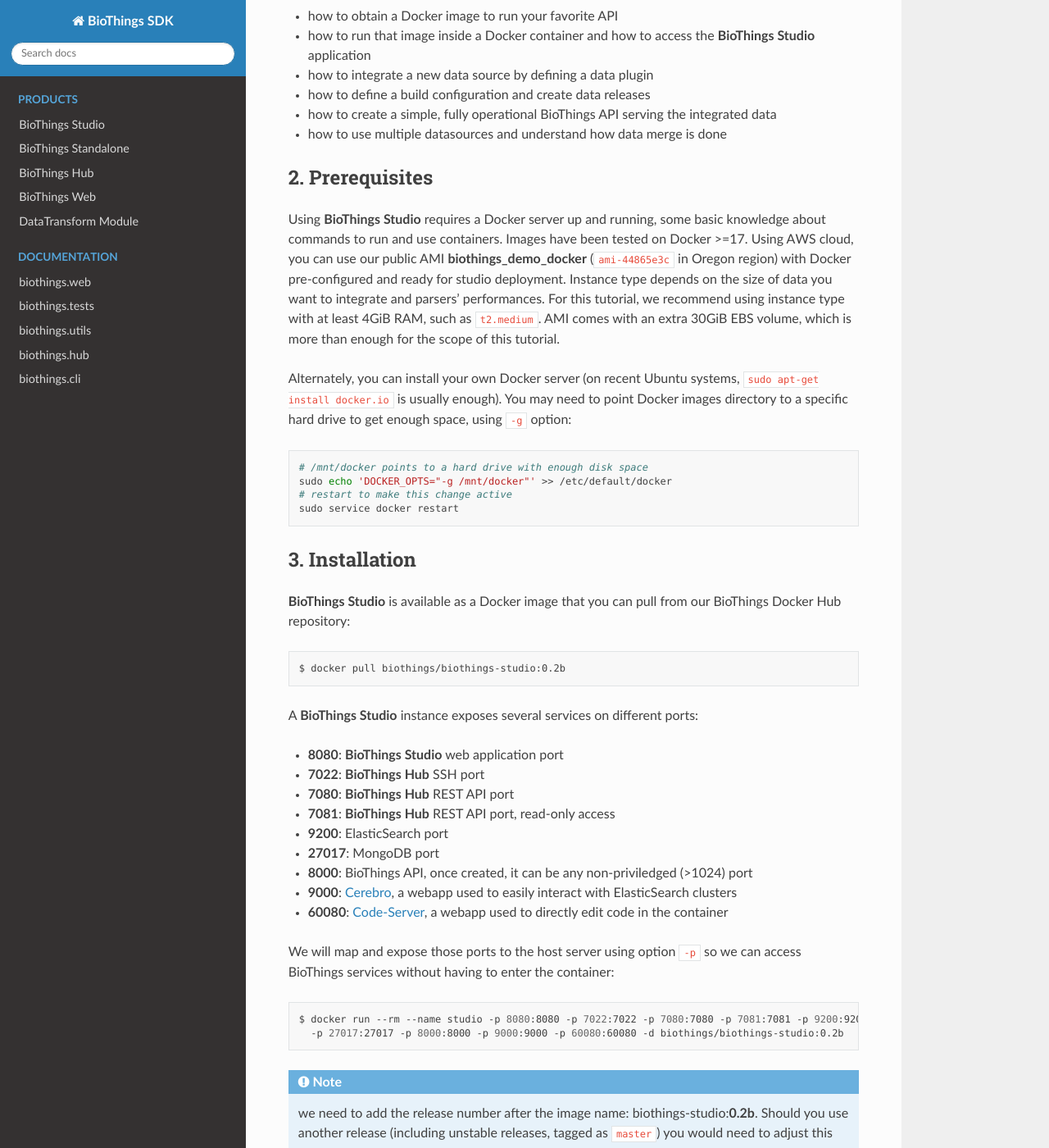
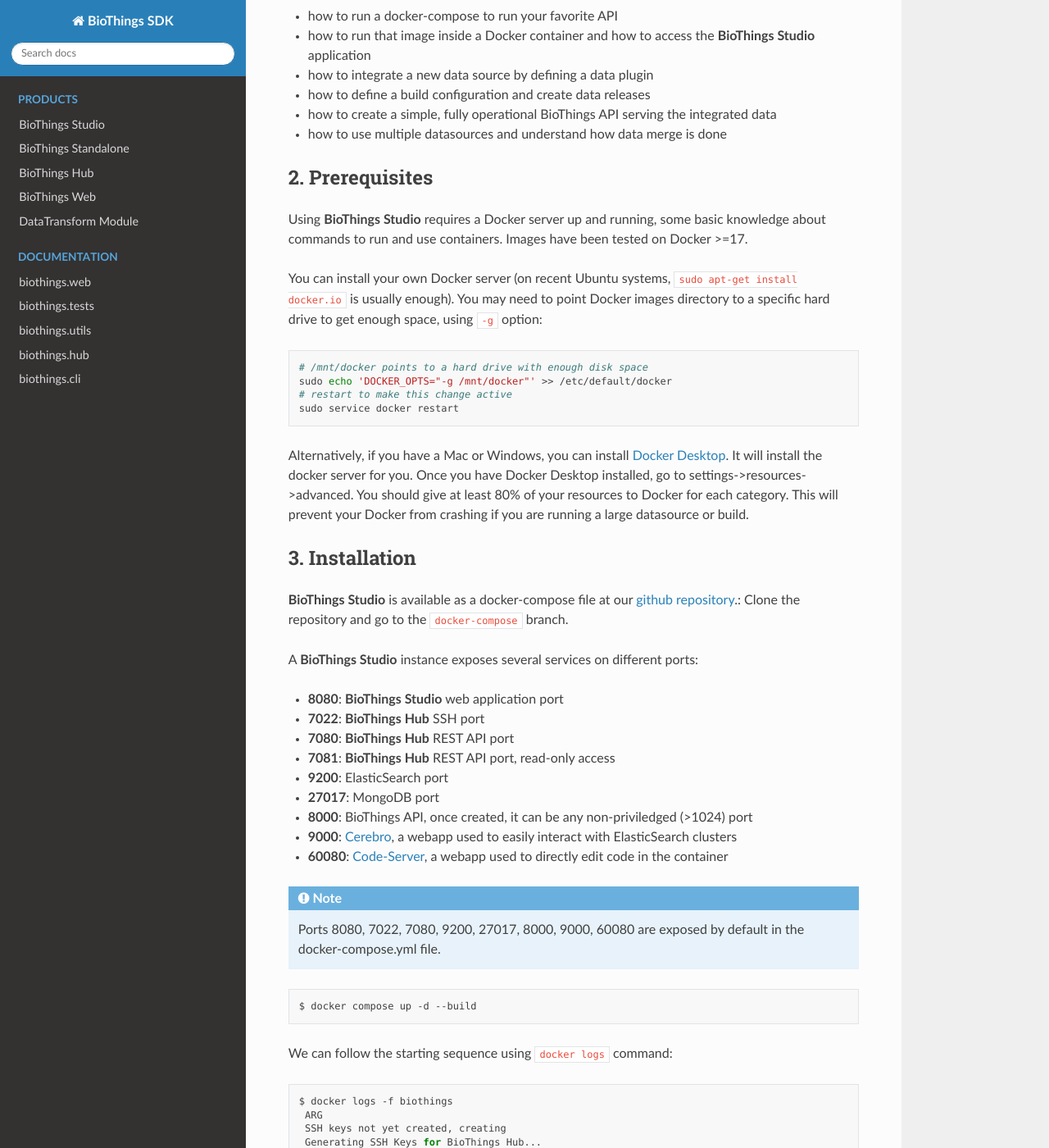
Before and after one commit to biothings/biothings.api, a Sphinx documentation site: the page built from docs/tutorial/studio_tutorial.rst, in a window 1280 px wide and 1400 px high, scrolled down 578 px. Shown: the whole window at 82% size. Built offline with Sphinx 7.4.7 and the Read the Docs theme 2.0.0, drawn with Linux system fonts in a browser that asks for light colours; some of the changed text lies outside the part shown.

Commit message:
wip group effort refactoring of tutorial

```diff
--- a/docs/tutorial/studio_tutorial.rst
+++ b/docs/tutorial/studio_tutorial.rst
@@ -7,8 +7,7 @@
 
 .. note:: You may also want to read the `developer's guide <studio_guide.html>`_ for more detailed informations.
 
-.. note:: The following tutorial is only valid for **BioThings Studio** release **0.2b**. Check
-   all available `releases <https://github.com/biothings/biothings_studio/releases>`_ for more.
+.. note:: The following tutorial uses a docker-compose file to run the **BioThings Studio** and **Hub**. This file is available `here <https://github.com/biothings/biothings_docker/tree/docker-compose>`_
 
 =================
 1. What you'll learn
@@ -16,7 +15,7 @@
 
 Through this guide, you'll learn:
 
-* how to obtain a Docker image to run your favorite API
+* how to run a docker-compose to run your favorite API
 * how to run that image inside a Docker container and how to access the **BioThings Studio** application
 * how to integrate a new data source by defining a data plugin
 * how to define a build configuration and create data releases
@@ -29,14 +28,9 @@
 =============
 
 Using **BioThings Studio** requires a Docker server up and running, some basic knowledge
-about commands to run and use containers. Images have been tested on Docker >=17. Using AWS cloud,
-you can use our public AMI **biothings_demo_docker** (``ami-44865e3c`` in Oregon region) with Docker pre-configured
-and ready for studio deployment. Instance type depends on the size of data you
-want to integrate and parsers' performances. For this tutorial, we recommend using instance type with at least
-4GiB RAM, such as ``t2.medium``. AMI comes with an extra 30GiB EBS volume, which is more than enough
-for the scope of this tutorial.
+about commands to run and use containers. Images have been tested on Docker >=17.
 
-Alternately, you can install your own Docker server (on recent Ubuntu systems, ``sudo apt-get install docker.io``
+You can install your own Docker server (on recent Ubuntu systems, ``sudo apt-get install docker.io``
 is usually enough). You may need to point Docker images directory to a specific hard drive to get enough space,
 using ``-g`` option:
 
@@ -47,16 +41,16 @@
   # restart to make this change active
   sudo service docker restart
 
+Alternatively, if you have a Mac or Windows, you can install `Docker Desktop <https://www.docker.com/products/docker-desktop>`_.
+It will install the docker server for you. Once you have Docker Desktop installed, go to settings->resources->advanced. You should give at least 80% of your resources to Docker for each category.
+This will prevent your Docker from crashing if you are running a large datasource or build.
 
 ============
 3. Installation
 ============
 
-**BioThings Studio** is available as a Docker image that you can pull from our BioThings Docker Hub repository:
-
-.. code:: bash
-
-  $ docker pull biothings/biothings-studio:0.2b
+**BioThings Studio** is available as a docker-compose file at our `github repository <https://github.com/biothings/biothings_docker/>`_.:
+Clone the repository and go to the ``docker-compose`` branch.
 
 A **BioThings Studio** instance exposes several services on different ports:
 
@@ -70,43 +64,24 @@
 * **9000**: `Cerebro <https://github.com/lmenezes/cerebro>`_, a webapp used to easily interact with ElasticSearch clusters
 * **60080**: `Code-Server <https://github.com/cdr/code-server>`_, a webapp used to directly edit code in the container
 
-We will map and expose those ports to the host server using option ``-p`` so we can access BioThings services without
-having to enter the container:
+.. note:: Ports 8080, 7022, 7080, 9200, 27017, 8000, 9000, 60080 are exposed by default in the docker-compose.yml file.
 
 .. code:: bash
 
-  $ docker run --rm --name studio -p 8080:8080 -p 7022:7022 -p 7080:7080 -p 7081:7081 -p 9200:9200 \
-    -p 27017:27017 -p 8000:8000 -p 9000:9000 -p 60080:60080 -d biothings/biothings-studio:0.2b
-
-.. note:: we need to add the release number after the image name: biothings-studio:**0.2b**. Should you use another release (including unstable releases,
-   tagged as ``master``) you would need to adjust this parameter accordingly.
-
-.. note:: Biothings Studio and the Hub are not designed to be publicly accessible. Those ports should **not** be exposed. When
-   accessing the Studio and any of these ports, SSH tunneling can be used to safely access the services from outside.
-   Ex: ``ssh -L 7080:localhost:7080 -L 8080:localhost:8080 -L 7022:localhost:7022 -L 9000:localhost:9000 user@mydockerserver`` will expose the Hub REST API, the web application,
-   the Hub SSH, and Cerebro app ports to your computer, so you can access the webapp using http://localhost:8080, the Hub REST API using http://localhost:7080,
-   http://localhost:9000 for Cerebro, and directly type ``ssh -p 7022 biothings@localhost`` to access Hub's internals via the console.
-   See https://www.howtogeek.com/168145/how-to-use-ssh-tunneling for more details.
+  $ docker compose up -d --build
 
 We can follow the starting sequence using ``docker logs`` command:
 
 .. code:: bash
 
-  $ docker logs -f studio
-  Waiting for mongo
-  tcp        0      0 127.0.0.1:27017         0.0.0.0:*               LISTEN      -
-  * Starting Elasticsearch Server
-  ...
-  Waiting for cerebro
-  ...
-  now run webapp
-  not interactive
+  $ docker logs -f biothings
+   ARG
+   SSH keys not yet created, creating
+   Generating SSH Keys for BioThings Hub...
+   SSH Key has been generated, Public Key:
 
 Please refer to `Filesystem overview <studio_guide.html#filesystem-overview>`_ and  `Services check <studio_guide.html#services-check>`_ for
 more details about Studio's internals.
-
-By default, the studio will auto-update its source code to the latest version available and install all required dependencies. This behavior can be skipped
-by adding ``no-update`` at the end of the command line of ``docker run ...``.
 
 We can now access **BioThings Studio** using the dedicated web application (see `webapp overview <studio_guide.html#overview-of-biothings-studio-web-application>`_).
 
@@ -119,7 +94,7 @@
 within the **Hub**, declare a build configuration using that datasource, create a build from that configuration, then a data release and finally instantiate a new API service
 and use it to query our data.
 
-The whole source code is available at https://github.com/sirloon/pharmgkb, each branch pointing to a specific step in this tutorial.
+The whole source code is available at https://github.com/remoteeng00/pharmgkb/, each branch pointing to a specific step in this tutorial.
 
 4.1. Input data
 ^^^^^^^^^^^^^^^
@@ -137,12 +112,15 @@
 .. _`drugLabels.zip`: https://s3.pgkb.org/data/drugLabels.zip
 .. _`occurrences.zip`: https://s3.pgkb.org/data/occurrences.zip
 
+These files will be downloaded by the **Hub** when we trigger the dumper. These files will go into a folder named ``data_folder`` by default.
+This will be explained in more detail in the `Data plugin <studio.html#data-plugin>`_ section.
+
 4.2. Parser
 ^^^^^^^^^^^
 
 In order to ingest this data and make it available as an API, we first need to write a parser. Data is pretty simple, tab-separated files, and we'll
 make it even simpler by using ``pandas`` python library. The first version of this parser is available in branch ``pharmgkb_v1`` at
-https://github.com/sirloon/pharmgkb/blob/pharmgkb_v1/parser.py. After some boilerplate code at the beginning for dependencies and initialization,
+https://github.com/remoteeng00/pharmgkb/blob/pharmgkb_v1/parser.py. After some boilerplate code at the beginning for dependencies and initialization,
 the main logic is the following:
 
 
@@ -178,6 +156,10 @@
 
 It is the responsibility of the parser to select, within that folder, the file(s) of interest. Here we need data from a file named ``var_drug_ann.tsv``.
 Following the moto "don't assume it, prove it", we make that file exists.
+
+.. note:: In this case, an assertion isn't necessary as code will fail anyway if the file doesn't exist. But it's a good practice to make sure
+   the file exists before trying to open it. Also, it's a good practice to use ``os.path.join()`` to build the path to the file, as it will
+   automatically use the right path separator depending on the operating system.
 
 .. code:: python
 
@@ -232,6 +214,9 @@
 .. note:: In this specific example, we read the whole content of this input file in memory, then store annotations per gene. The data itself
    is small enough to do this, but memory usage always needs to be cautiously considered when we write a parser.
 
+.. note:: In this case the final documents are assembled within a generator function, which is a good practice to save memory.
+   You may see within our `Biothings github organization <https://github.com/biothings>`_ that we have plugins where we return a dictonary or a list of documents.
+   This is also fine, but it is recommended to use a generator function when possible.
 
 4.3. Data plugin
 ^^^^^^^^^^^^^^^^
@@ -252,7 +237,7 @@
    so we don't have to regurlarly update the plugin code (``git pull``) from the webapp, to fetch the latest code. That said, since the plugin
    is already defined in github in our case, we'll use the github repo registration method.
 
-The corresponding data plugin repository can be found at https://github.com/sirloon/pharmgkb/tree/pharmgkb_v1. The manifest file looks like this:
+The corresponding data plugin repository can be found at https://github.com/remoteeng00/pharmgkb/tree/pharmgkb_v1. The manifest file looks like this:
 
 .. code:: bash
 
```
